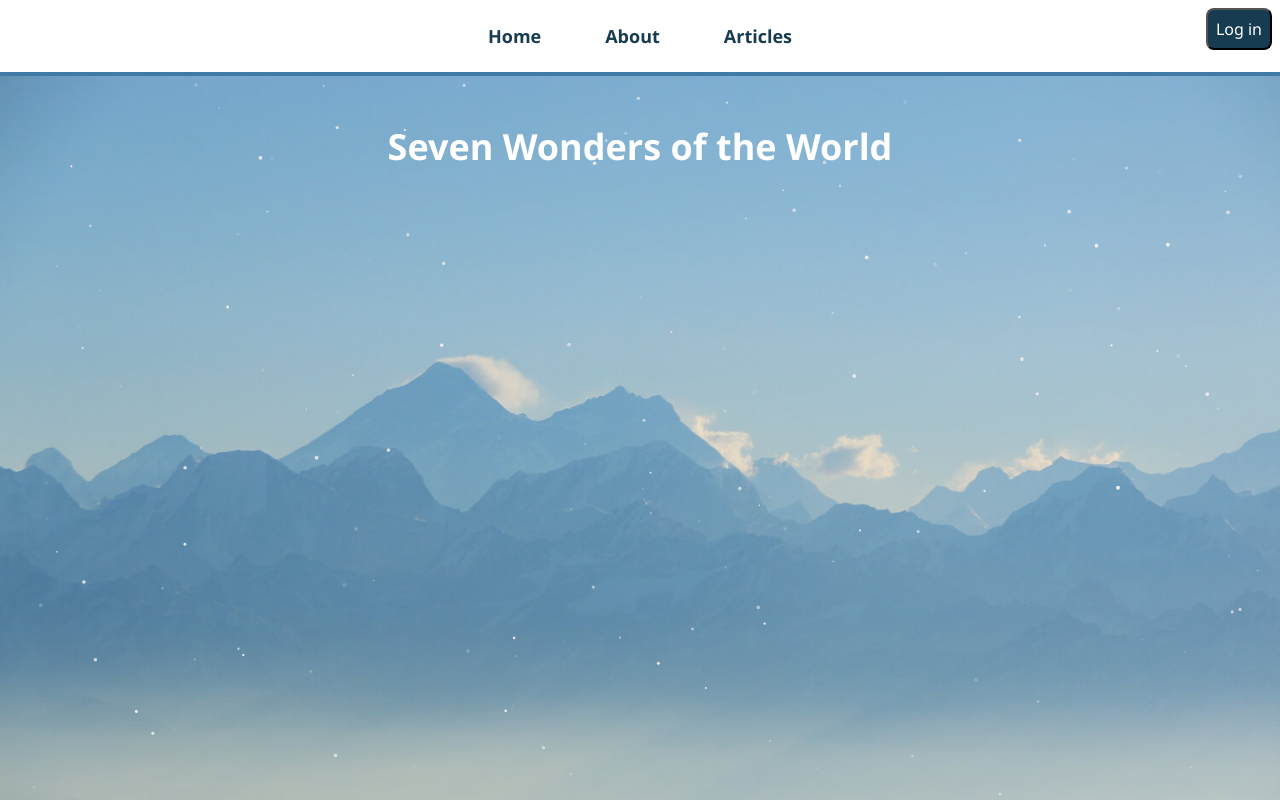
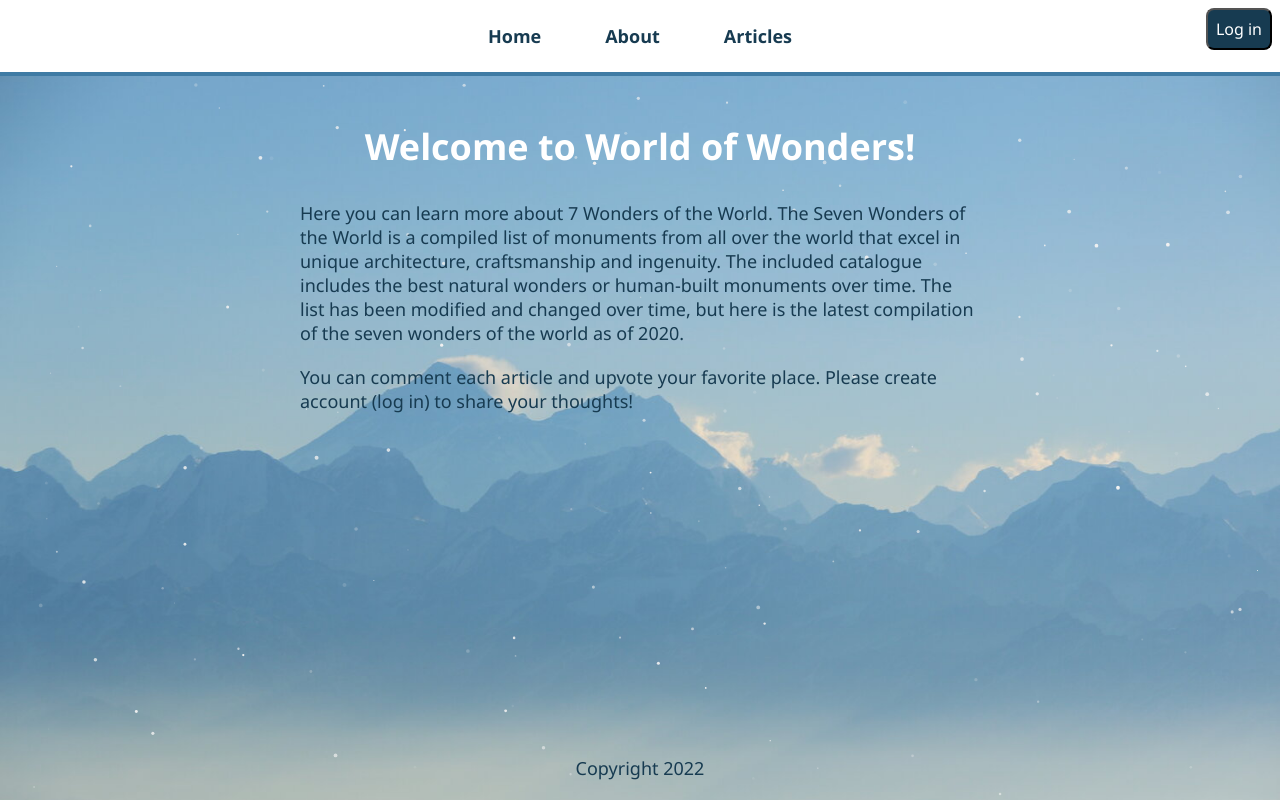
Before and after one commit to LazurNiko/React_blog, a React (Create React App) app in the folder blog/: page / in a window 1280 px wide. Built offline with nearby package versions, Linux system fonts and the light colour scheme; no server answers.

Commit message:
add styles

```diff
--- a/blog/src/App.css
+++ b/blog/src/App.css
@@ -60,6 +60,7 @@ nav a:hover {
 
 #page-body {
   max-width: 700px;
+  min-height: 600px;
   margin: auto;
   padding-top: 72px;
   justify-content: center;
@@ -230,3 +231,17 @@ canvas {
   position: relative;
   margin-top: 5px;
 }
+
+.footer-container {
+  display: flex;
+  justify-content: center;
+}
+
+.footer {
+  padding: 20px;
+  align-items: center;
+  text-align: center;
+  color: var(--main-text-color);
+  position: fixed;
+  bottom: 0;
+}
--- a/blog/src/App.js
+++ b/blog/src/App.js
@@ -28,7 +28,6 @@ function App() {
             <Route path="*" element={<NotFoundPage />} />
           </Routes>
         </div>
-
       </div>
     </BrowserRouter>
   );
--- a/blog/src/pages/AboutPage.js
+++ b/blog/src/pages/AboutPage.js
@@ -12,7 +12,7 @@ export const AboutPage = () => (
     <p>
     The first
     <a className="about_link"
-      href="https://www.thecollector.com/7-wonders-ancient-world/">
+      href="https://www.history.com/topics/ancient-history/seven-wonders-of-the-ancient-world">
       <strong> seven wonders of the ancient world </strong>
     </a>
     list was made more than 2000 years
--- a/blog/src/pages/HomePage.js
+++ b/blog/src/pages/HomePage.js
@@ -1,7 +1,21 @@
 import React from 'react';
 
-export const HomePage = () => (
+export const HomePage = (props) => (
   <section className="article_home">
-      <h1 className="page_title">Seven Wonders of the World</h1>
+      <h1 className="page_title">Welcome to World of Wonders!</h1>
+      <p className="article_paragraph">Here you can learn more about 7 Wonders of
+      the World. The Seven Wonders of the World is a compiled list of monuments
+      from all over the world that excel in unique architecture, craftsmanship and
+      ingenuity. The included catalogue includes the best natural wonders or human-built
+      monuments over time. The list has been modified and changed over time, but here is
+      the latest compilation of the seven wonders of the world as of 2020.</p>
+      <p className="article_paragraph">You can comment each article and upvote your favorite place. Please create account
+        (log in) to share your thoughts!
+      </p>
+      <div className="footer-container">
+      <footer className="footer">
+    Copyright {new Date().getFullYear()}
+  </footer>
+      </div>
   </section>
 )
```
